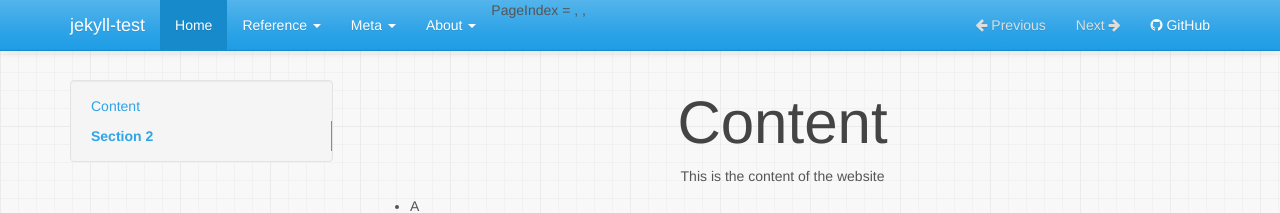
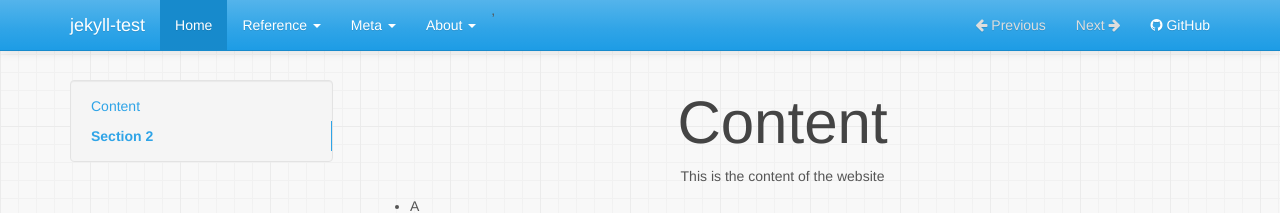
Before and after one commit to Alpha59/jekyll-test, a Jekyll site: the page built from docs/index.html, in a window 1280 px wide. Shown: the top 213 px of the page. Built offline with Jekyll 4.4.1, drawn with Linux system fonts in a browser that asks for light colours; nearby versions of some CDN libraries; the repository's description, which GitHub fills in, is left out.

```diff
--- a/_layouts/docs.html
+++ b/_layouts/docs.html
@@ -58,16 +58,20 @@
                             </ul>
                         </li>
                         {% endfor %}
-                    </ul>PageIndex = {{pageindex}} , {{(pageindex+1)}} , {{(pageindex-1)}}
-                    {{site.pages[(pageindex-1)]}}{{site.pages[(pageindex+1)]}}
+                    </ul>
+                    {% assign ipagenext = (pageindex+1) %} ,
+                    {% assign ipageprev = (pageindex-1) %}
+                    {% assign pagenext = site.pages[ipagenext] %}
+                    {% assign pageprev = site.pages[ipageprev] %}
+                    {{pagenext.url}}{{pageprev.url}}
                     <ul class="nav navbar-nav navbar-right">
-                            {% if site.pages[(pageindex-1)] %}
-                                <li><a rel="prev" href="/{{site.github.repository_name}}{{site.pages[(pageindex-1)].url}}
+                            {% if pageprev %}
+                                <li><a rel="prev" href="/{{site.github.repository_name}}{{pageprev.url}}
                             {% else %}
                                 <li class="disabled"><a rel="prev" href="#
                             {% endif %}"><i class="fa fa-arrow-left"></i> Previous </a></li>
-                            {% if site.pages[(pageindex+1)] %}
-                                <li ><a rel="next" href="/{{site.github.repository_name}}{{site.pages[(pageindex+1)].url}}
+                            {% if pagenext %}
+                                <li ><a rel="next" href="/{{site.github.repository_name}}{{pagenext.url}}
                             {% else %}
                                 <li class="disabled" ><a rel="next" href="#
                             {% endif %}">  Next <i class="fa fa-arrow-right"></i></a></li>
```
